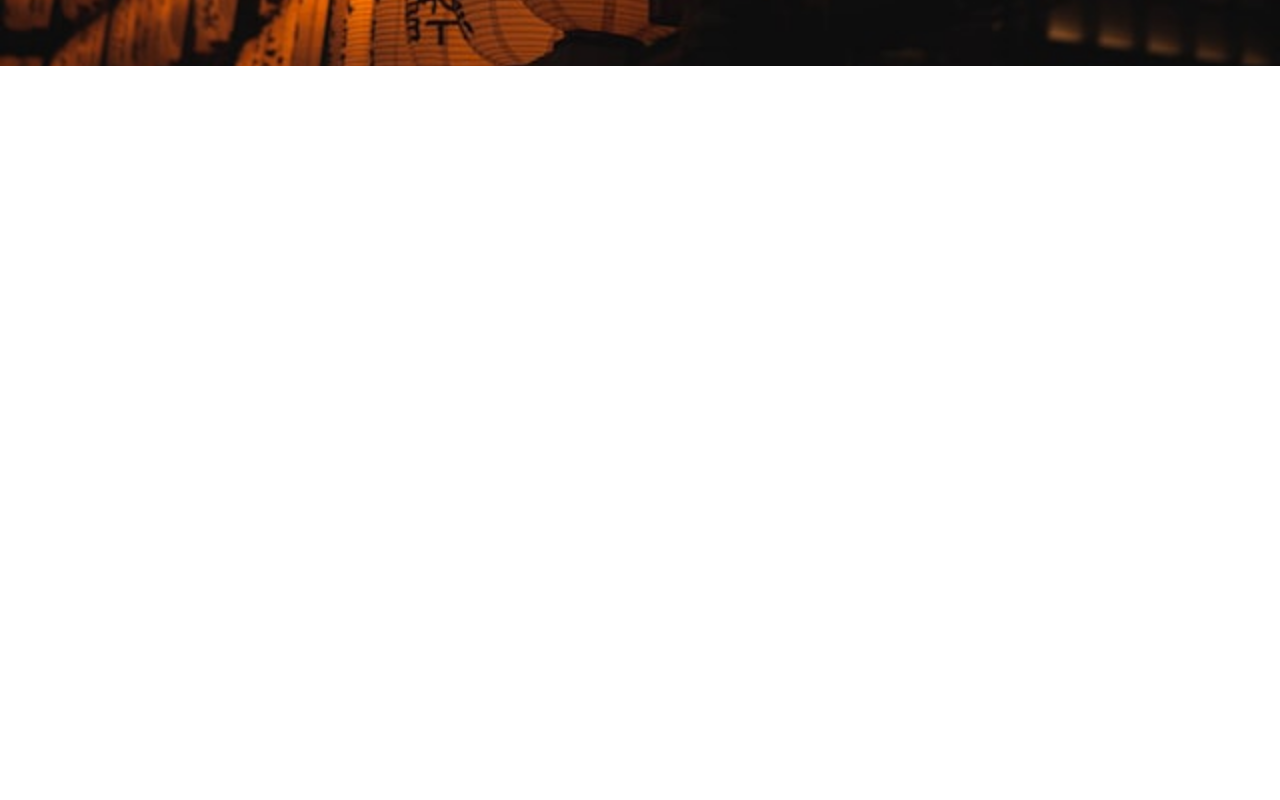
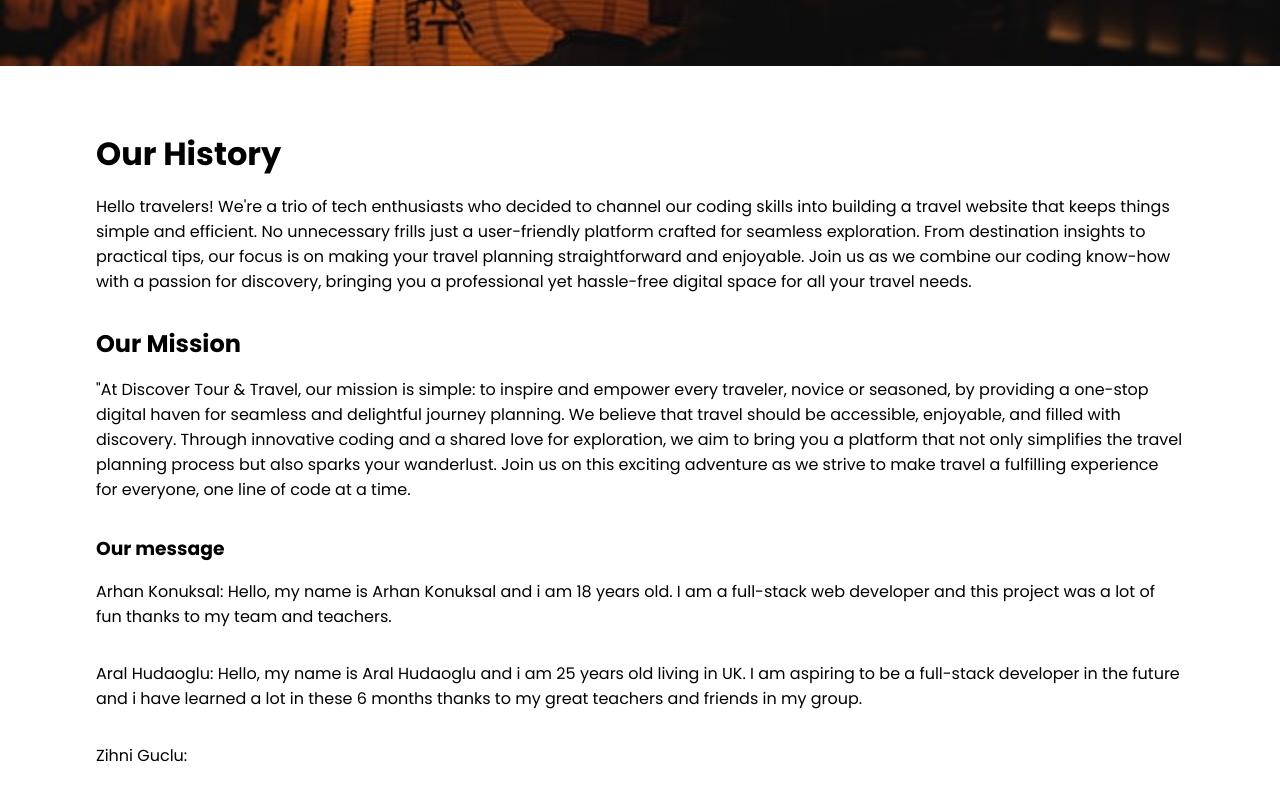
Before and after one commit to ArhanKonuksal/Travel-Agency-fe, a React (Create React App) app: page /about in a window 1280 px wide. Shown: the part 494-1294 px from the top of the page. Before the commit the page ends 800 px from the top, so only its background shows below. Built offline with nearby package versions, Linux system fonts and the light colour scheme.

Commit message:
Contact ve about

```diff
--- /dev/null
+++ b/src/components/AboutUs.js
@@ -0,0 +1,39 @@
+import "./AboutUsStyles.css";
+
+function AboutUs (){
+    return(
+        <div className="about-container">
+            <h1>Our History</h1>
+            <p>  Hello travelers!
+                 We're a trio of tech enthusiasts who decided to channel our coding skills into building a travel website
+                 that keeps things simple and efficient. No unnecessary frills just a user-friendly platform crafted
+                 for seamless exploration. From destination insights to practical tips,
+                  our focus is on making your travel planning straightforward and enjoyable.
+                  Join us as we combine our coding know-how with a passion for discovery,
+                  bringing you a professional yet hassle-free digital space for all your travel needs.
+                  </p>
+
+                  <h2>Our Mission</h2>
+                  <p>"At Discover Tour & Travel, our mission is simple:
+                     to inspire and empower every traveler, novice or seasoned, by providing a one-stop digital
+                      haven for seamless and delightful journey planning. We believe that travel should be accessible,
+                       enjoyable, and filled with discovery. Through innovative coding and a shared love for exploration,
+                        we aim to bring you a platform that not only simplifies the travel planning process but also sparks your wanderlust.
+                         Join us on this exciting adventure as we strive to make travel a fulfilling experience for
+                         everyone, one line of code at a time.
+                  </p>
+
+                  <h3>Our message</h3>
+                  <p>Arhan Konuksal: Hello, my name is Arhan Konuksal and i am 18 years old.
+                    I am a full-stack web developer and this project was a lot of fun thanks to
+                    my team and teachers.
+                  </p>
+                  <p> Aral Hudaoglu: Hello, my name is Aral Hudaoglu and i am 25 years old living in UK.
+                    I am aspiring to be a full-stack developer in the future and i have learned a lot in these
+                    6 months thanks to my great teachers and friends in my group.
+                  </p>
+                  <p>Zihni Guclu: </p>
+        </div>
+    )
+}
+export default AboutUs;
--- /dev/null
+++ b/src/components/AboutUsStyles.css
@@ -0,0 +1,37 @@
+.about-container {
+  margin: 4rem 6rem;
+  text-align: start;
+}
+
+.about-container h1 {
+  padding-bottom: 1rem;
+}
+.about-container p {
+  padding-bottom: 2rem;
+}
+
+@media screen and (max-width: 850px) {
+    .about-container{
+  margin: 4rem 2rem;
+}
+}
+
+.about-container h2{
+    padding-bottom: 1rem;
+}
+.about-container p {
+    padding-bottom: 2rem;
+  }
+
+.about-container h3{
+    padding-bottom: 1rem;
+}
+.about-container p {
+    padding-bottom: 2rem;
+  }
+  .about-container p {
+    padding-bottom: 2rem;
+  }
+  .about-container p {
+    padding-bottom: 2rem;
+  }
--- /dev/null
+++ b/src/components/ContactForm.js
@@ -0,0 +1,18 @@
+import "./ContactFormStyles.css"
+
+function ContactForm() {
+    return(
+        <div className="form-container">
+            <h1>Send a message to us!</h1>
+            <form>
+                <input placeholder="Name"/>
+                <input placeholder="Email"/>
+                <input placeholder="Subject"/>
+                <textarea placeholder="Message" rows="4"></textarea>
+                <button>Send Message</button>
+
+            </form>
+        </div>
+    )
+}
+export default ContactForm;
--- /dev/null
+++ b/src/components/ContactFormStyles.css
@@ -0,0 +1,41 @@
+.form-container {
+  margin: 4rem 6rem;
+  color: #2a2a2a;
+}
+.form-container form {
+  padding-top: 3rem;
+  display: flex;
+  flex-direction: column;
+  width: 50%;
+  margin: auto;
+}
+
+.form-container input {
+  height: 3rem;
+  padding: 0 1rem;
+  margin-bottom: 2rem;
+  border-radius: 0.3rem;
+  border: 1px solid #2a2a2a;
+}
+.form-container textarea {
+  padding: 1rem;
+  margin-bottom: 2rem;
+  border-radius: 0.3rem;
+  border: 1px solid #2a2a2a;
+}
+
+.form-container button {
+  display: inline;
+
+}
+
+@media screen and (max-width: 850px) {
+  .form-container {
+    margin: 4rem 2rem;
+  }
+  .form-container form {
+    padding-top: 2rem;
+
+    width: 90%;
+  }
+}
--- a/src/routes/About.js
+++ b/src/routes/About.js
@@ -1,6 +1,7 @@
 import Hero from "../components/Hero"
 import Navbar from "../components/Navbar"
 import AboutImg from "../assets/night.jpg"
+import AboutUs from "../components/AboutUs";
 
 function About (){
     return(
@@ -10,9 +11,9 @@ function About (){
     cName="hero-mid"
     heroImg={AboutImg}
     title="About"
-
     btnClass="hide"
     />
+    <AboutUs></AboutUs>
     </>
     )
 }
--- a/src/routes/Contact.js
+++ b/src/routes/Contact.js
@@ -1,12 +1,14 @@
 import Hero from "../components/Hero";
 import Navbar from "../components/Navbar";
 import ContactImg from "../assets/2.jpg";
+import ContactForm from "../components/ContactForm";
 
 function Contact() {
   return (
     <>
       <Navbar />
       <Hero cName="hero-mid" heroImg={ContactImg} title="Contact" />
+      <ContactForm/>
     </>
   );
 }
```
